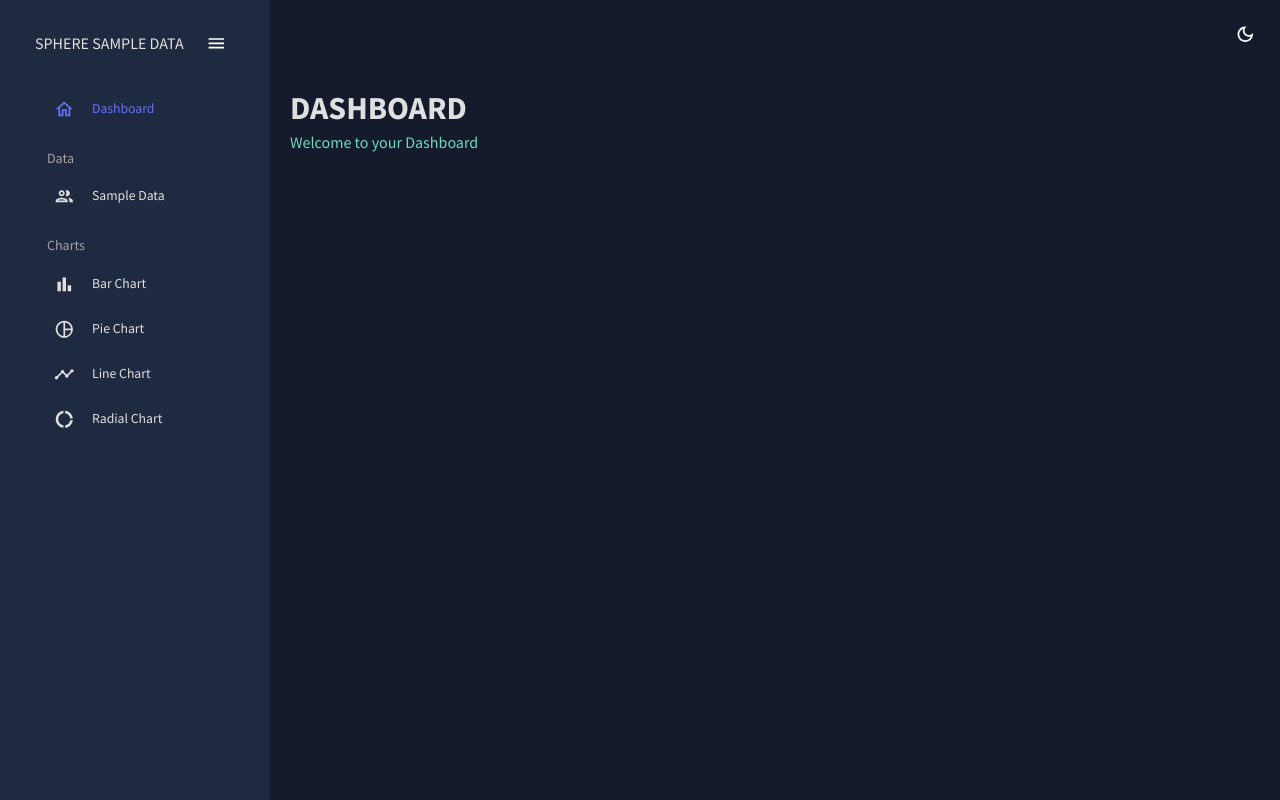
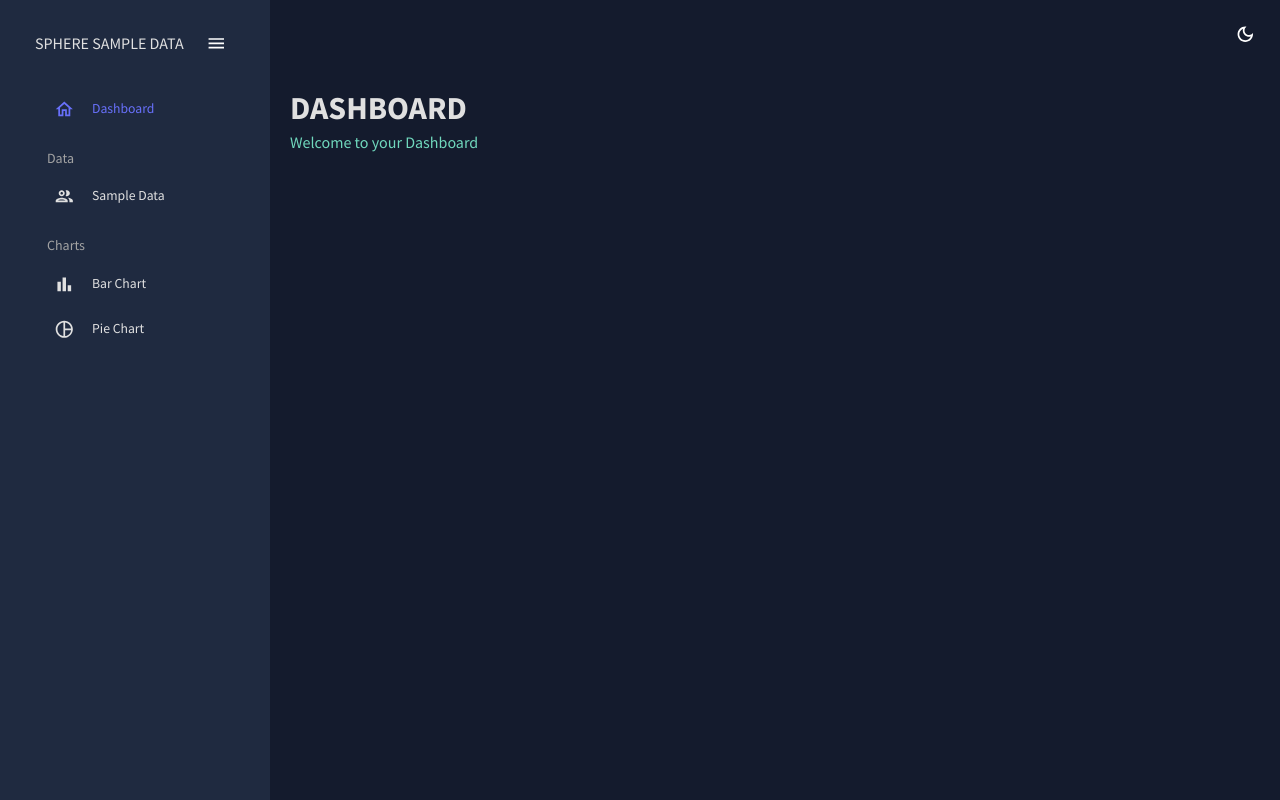
Before and after one commit to marishkazachariah/adtriba-code-challenge, a React (Create React App) app: page / in a window 1280 px wide. Built offline with nearby package versions, Linux system fonts and the light colour scheme.

Commit message:
remove Line and Radial chart from sidebar and routes

```diff
--- a/src/App.js
+++ b/src/App.js
@@ -26,8 +26,6 @@
               <Route path="/sampleData" element={<SampleData />} />
               <Route path="/bar" element={<BarChart />} />
               <Route path="/pie" element={<PieChart />} />
-              {/* <Route path="/line" element={<Line />} /> */}
-              {/* <Route path="/radial" element={<Radial />} /> */}
             </Routes>
           </main>
         </div>
--- a/src/scenes/global/Sidebar.jsx
+++ b/src/scenes/global/Sidebar.jsx
@@ -1,16 +1,14 @@
-import { useState } from "react"
-import { ProSidebar, Menu, MenuItem } from "react-pro-sidebar"
-import { Box, IconButton, Typography, useTheme } from "@mui/material"
-import { Link } from "react-router-dom"
-import "react-pro-sidebar/dist/css/styles.css"
-import { tokens } from "../../theme"
-import HomeOutlinedIcon from "@mui/icons-material/HomeOutlined"
-import PeopleOutlinedIcon from "@mui/icons-material/PeopleOutlined"
-import BarChartOutlinedIcon from "@mui/icons-material/BarChartOutlined"
-import PieChartOutlineOutlinedIcon from "@mui/icons-material/PieChartOutlineOutlined"
-import TimelineOutlinedIcon from "@mui/icons-material/TimelineOutlined"
-import MenuOutlinedIcon from "@mui/icons-material/MenuOutlined"
-import DonutLargeOutlinedIcon from "@mui/icons-material/DonutLargeOutlined"
+import { useState } from 'react'
+import { ProSidebar, Menu, MenuItem } from 'react-pro-sidebar'
+import { Box, IconButton, Typography, useTheme } from '@mui/material'
+import { Link } from 'react-router-dom'
+import 'react-pro-sidebar/dist/css/styles.css'
+import { tokens } from '../../theme'
+import HomeOutlinedIcon from '@mui/icons-material/HomeOutlined'
+import PeopleOutlinedIcon from '@mui/icons-material/PeopleOutlined'
+import BarChartOutlinedIcon from '@mui/icons-material/BarChartOutlined'
+import PieChartOutlineOutlinedIcon from '@mui/icons-material/PieChartOutlineOutlined'
+import MenuOutlinedIcon from '@mui/icons-material/MenuOutlined'
 
 const Item = ({ title, to, icon, selected, setSelected }) => {
   const theme = useTheme()
@@ -35,25 +33,25 @@
   const theme = useTheme()
   const colors = tokens(theme.palette.mode)
   const [isCollapsed, setIsCollapsed] = useState(false)
-  const [selected, setSelected] = useState("Dashboard")
+  const [selected, setSelected] = useState('Dashboard')
 
   return (
     <Box
       sx={{
-        "& .pro-sidebar-inner": {
+        '& .pro-sidebar-inner': {
           background: `${colors.primary[400]} !important`,
         },
-        "& .pro-icon-wrapper": {
-          backgroundColor: "transparent !important",
+        '& .pro-icon-wrapper': {
+          backgroundColor: 'transparent !important',
         },
-        "& .pro-inner-item": {
-          padding: "5px 35px 5px 20px !important",
+        '& .pro-inner-item': {
+          padding: '5px 35px 5px 20px !important',
         },
-        "& .pro-inner-item:hover": {
-          color: "#868dfb !important",
+        '& .pro-inner-item:hover': {
+          color: '#868dfb !important',
         },
-        "& .pro-menu-item.active": {
-          color: "#6870fa !important",
+        '& .pro-menu-item.active': {
+          color: '#6870fa !important',
         },
       }}
     >
@@ -63,17 +61,12 @@
             onClick={() => setIsCollapsed(!isCollapsed)}
             icon={isCollapsed ? <MenuOutlinedIcon /> : undefined}
             style={{
-              margin: "10px 0 20px 0",
+              margin: '10px 0 20px 0',
               color: colors.grey[100],
             }}
           >
             {!isCollapsed && (
-              <Box
-                display="flex"
-                justifyContent="space-between"
-                alignItems="center"
-                ml="15px"
-              >
+              <Box display="flex" justifyContent="space-between" alignItems="center" ml="15px">
                 <Typography variant="h5" color={colors.grey[100]}>
                   SPHERE SAMPLE DATA
                 </Typography>
@@ -84,7 +77,7 @@
             )}
           </MenuItem>
 
-          <Box paddingLeft={isCollapsed ? undefined : "10%"}>
+          <Box paddingLeft={isCollapsed ? undefined : '10%'}>
             <Item
               title="Dashboard"
               to="/"
@@ -93,11 +86,7 @@
               setSelected={setSelected}
             />
 
-            <Typography
-              variant="h6"
-              color={colors.grey[300]}
-              sx={{ m: "15px 0 5px 20px" }}
-            >
+            <Typography variant="h6" color={colors.grey[300]} sx={{ m: '15px 0 5px 20px' }}>
               Data
             </Typography>
             <Item
@@ -108,11 +97,7 @@
               setSelected={setSelected}
             />
 
-            <Typography
-              variant="h6"
-              color={colors.grey[300]}
-              sx={{ m: "15px 0 5px 20px" }}
-            >
+            <Typography variant="h6" color={colors.grey[300]} sx={{ m: '15px 0 5px 20px' }}>
               Charts
             </Typography>
             <Item
@@ -129,25 +114,11 @@
               selected={selected}
               setSelected={setSelected}
             />
-            <Item
-              title="Line Chart"
-              to="/line"
-              icon={<TimelineOutlinedIcon />}
-              selected={selected}
-              setSelected={setSelected}
-            />
-            <Item
-              title="Radial Chart"
-              to="/radial"
-              icon={<DonutLargeOutlinedIcon />}
-              selected={selected}
-              setSelected={setSelected}
-            />
           </Box>
         </Menu>
       </ProSidebar>
     </Box>
-  );
-};
+  )
+}
 
-export default Sidebar;
+export default Sidebar
```
